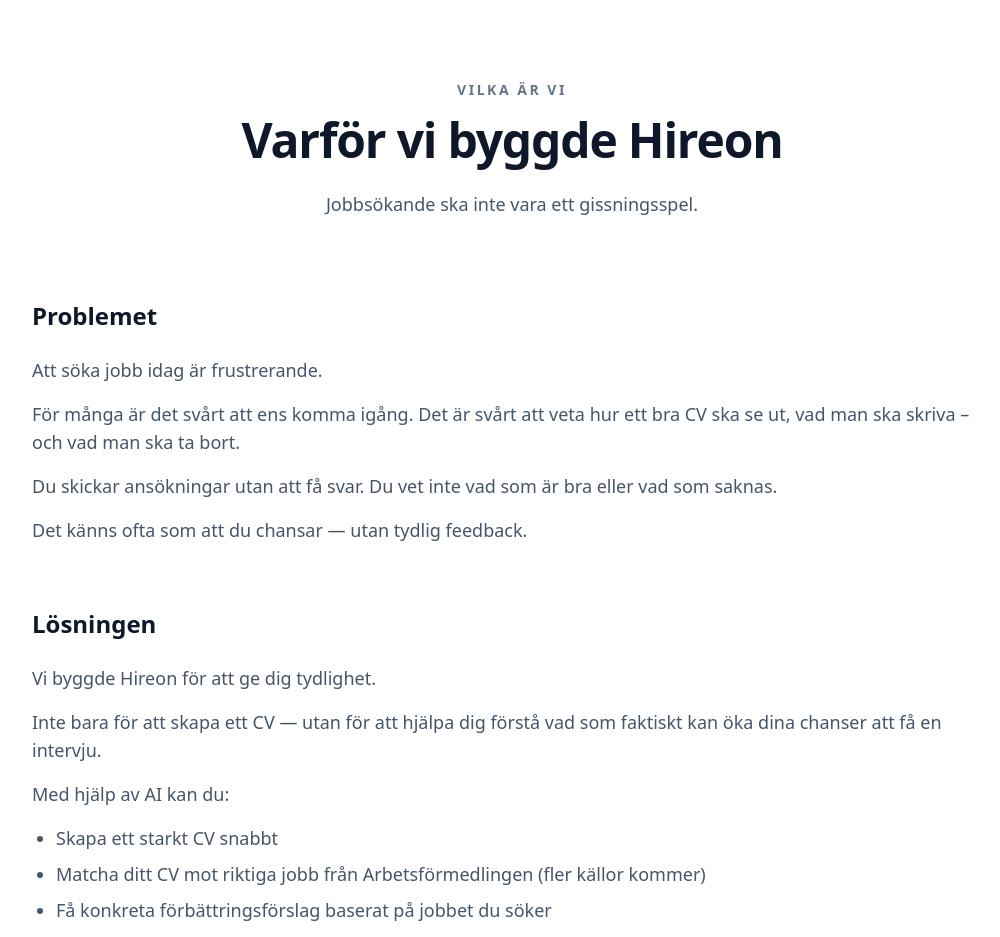
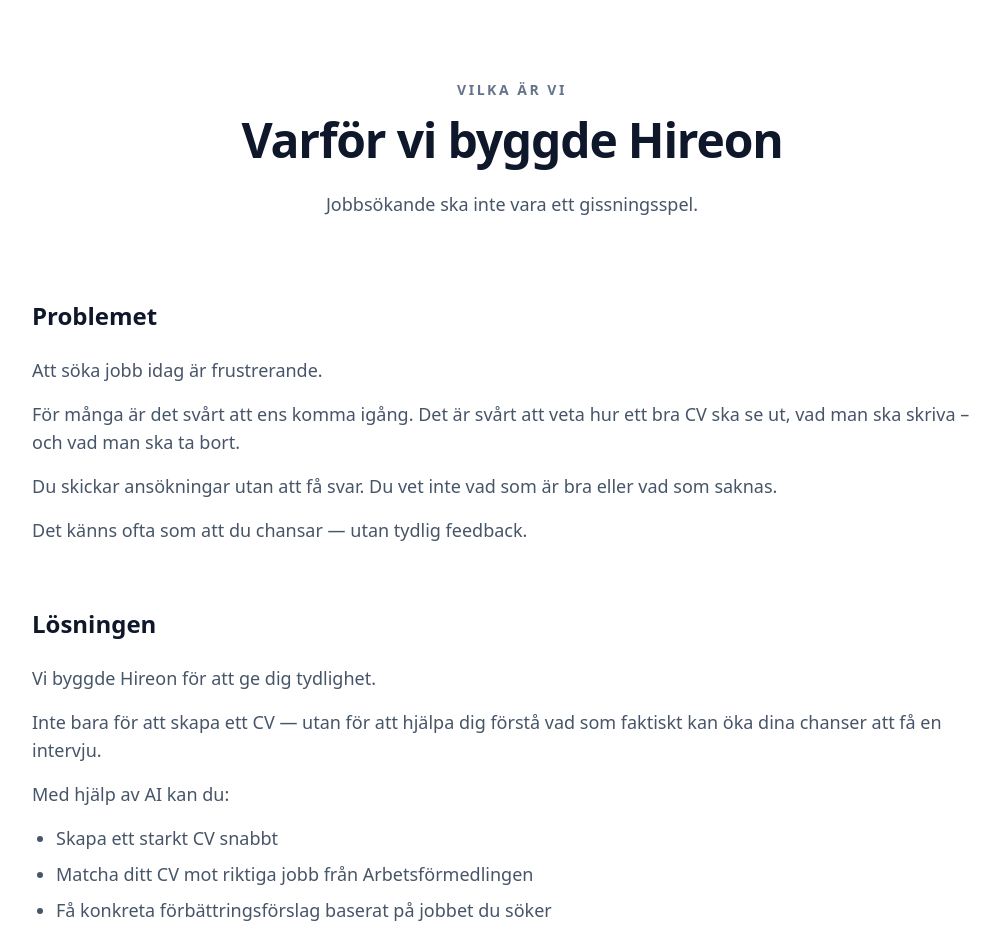
Before and after one commit to lukasgustvssons-cmd/CV, a Next.js app: page /vilka-ar-vi in a window 1280 px wide. Shown: the top 937 px of the page, without its empty margins (128-1128 px from the left). Built offline with nearby package versions, Linux system fonts and the light colour scheme.

Commit message:
Update About page text (remove 'fler källor kommer')

```diff
--- a/app/vilka-ar-vi/page.tsx
+++ b/app/vilka-ar-vi/page.tsx
@@ -65,7 +65,7 @@
 
             <ul className="list-disc pl-6 space-y-2">
               <li>Skapa ett starkt CV snabbt</li>
-              <li>Matcha ditt CV mot riktiga jobb från Arbetsförmedlingen (fler källor kommer)</li>
+              <li>Matcha ditt CV mot riktiga jobb från Arbetsförmedlingen</li>
               <li>Få konkreta förbättringsförslag baserat på jobbet du söker</li>
               <li>Anpassa ditt CV för en specifik roll istället för att skicka samma överallt</li>
             </ul>
```
